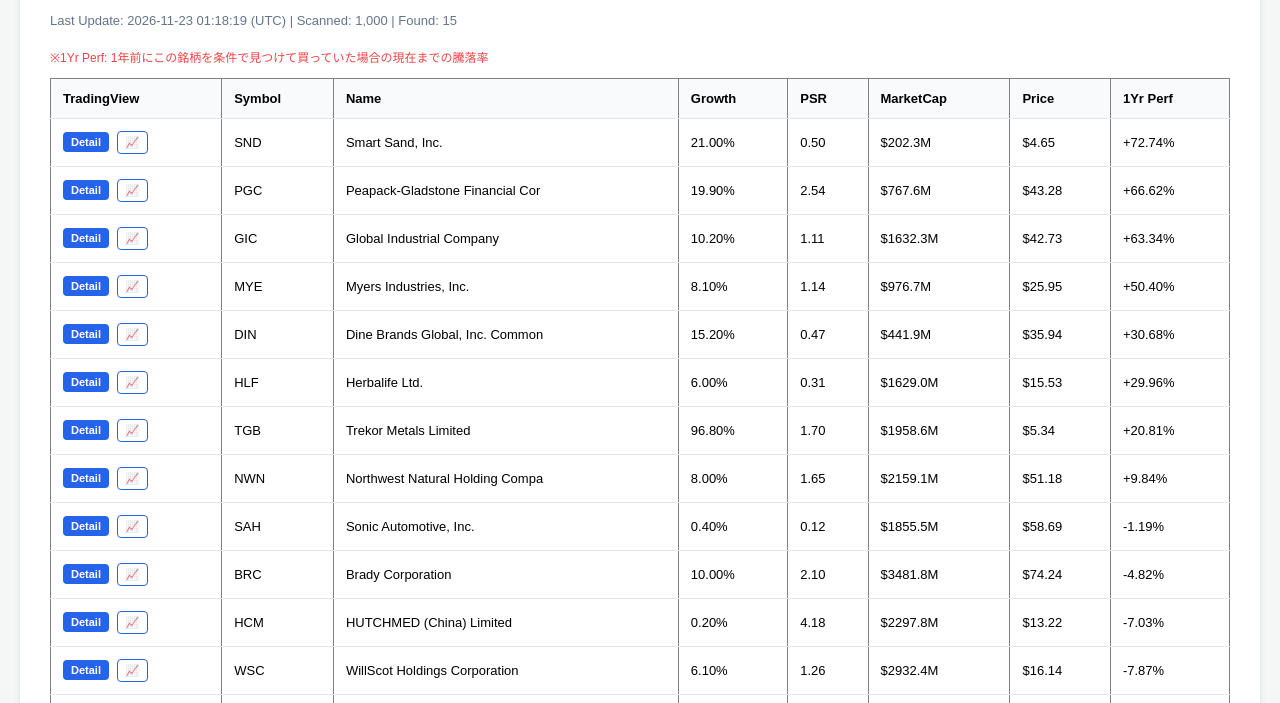
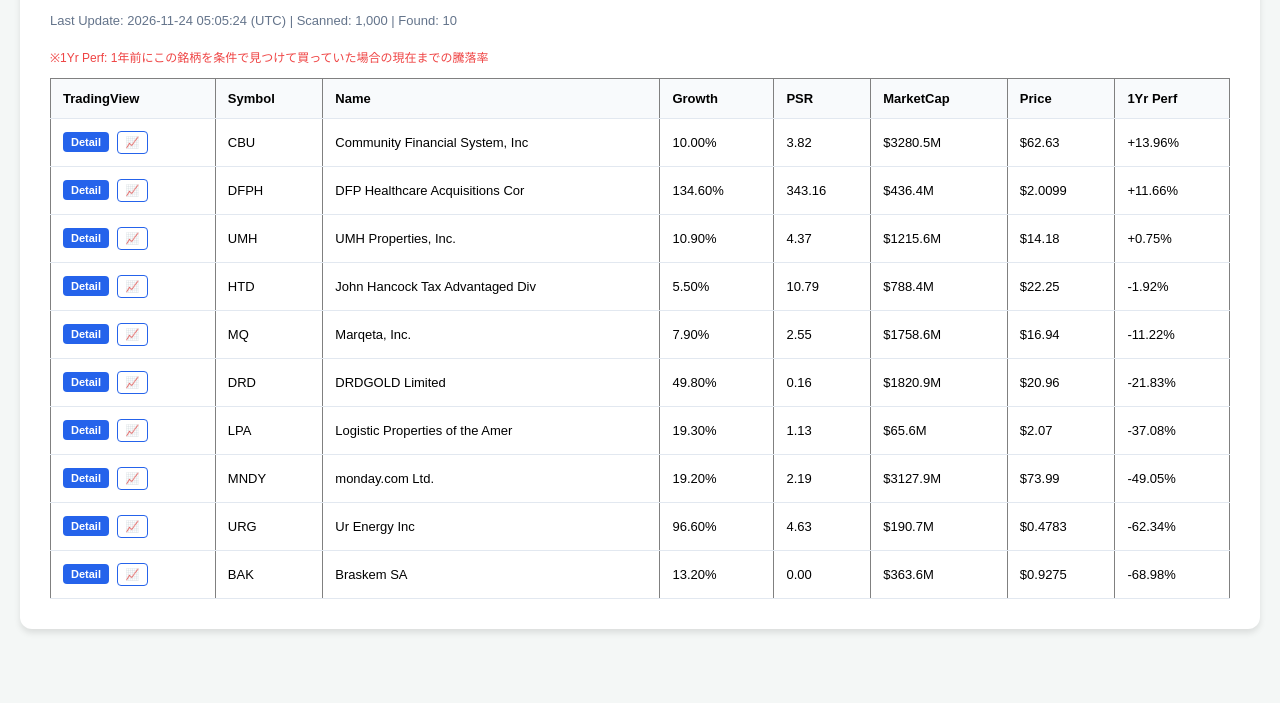
Before and after one commit to shige201906428/us-stock-tenbagger-hunter, a plain HTML site: page index.html in a window 1280 px wide. Shown: the part 97-800 px from the top of the page. Drawn offline with Linux system fonts and the light colour scheme.

Commit message:
Auto-update: 1000 stocks scanned and updated HTML

```diff
--- a/index.html
+++ b/index.html
@@ -21,7 +21,7 @@
 <body>
     <div class="container">
         <h1>🚀 Tenbagger Simulation Hunter</h1>
-        <div class="meta">Last Update: 2026-11-23 01:18:19 (UTC) | Scanned: 1,000 | Found: 15</div>
+        <div class="meta">Last Update: 2026-11-24 05:05:24 (UTC) | Scanned: 1,000 | Found: 10</div>
         <p style="font-size:12px; color:#ef4444;">※1Yr Perf: 1年前にこの銘柄を条件で見つけて買っていた場合の現在までの騰落率</p>
         <div style="overflow-x: auto;">
             <table border="1" class="dataframe">
@@ -39,154 +39,104 @@
   </thead>
   <tbody>
     <tr>
-      <td><a href="https://www.tradingview.com/symbols/SND/" target="_blank" class="tv-btn detail">Detail</a> <a href="https://www.tradingview.com/chart/?symbol=SND" target="_blank" class="tv-btn chart">📈</a></td>
-      <td>SND</td>
-      <td>Smart Sand, Inc.</td>
-      <td>21.00%</td>
-      <td>0.50</td>
-      <td>$202.3M</td>
-      <td>$4.65</td>
-      <td>+72.74%</td>
+      <td><a href="https://www.tradingview.com/symbols/CBU/" target="_blank" class="tv-btn detail">Detail</a> <a href="https://www.tradingview.com/chart/?symbol=CBU" target="_blank" class="tv-btn chart">📈</a></td>
+      <td>CBU</td>
+      <td>Community Financial System, Inc</td>
+      <td>10.00%</td>
+      <td>3.82</td>
+      <td>$3280.5M</td>
+      <td>$62.63</td>
+      <td>+13.96%</td>
     </tr>
     <tr>
-      <td><a href="https://www.tradingview.com/symbols/PGC/" target="_blank" class="tv-btn detail">Detail</a> <a href="https://www.tradingview.com/chart/?symbol=PGC" target="_blank" class="tv-btn chart">📈</a></td>
-      <td>PGC</td>
-      <td>Peapack-Gladstone Financial Cor</td>
-      <td>19.90%</td>
-      <td>2.54</td>
-      <td>$767.6M</td>
-      <td>$43.28</td>
-      <td>+66.62%</td>
+      <td><a href="https://www.tradingview.com/symbols/DFPH/" target="_blank" class="tv-btn detail">Detail</a> <a href="https://www.tradingview.com/chart/?symbol=DFPH" target="_blank" class="tv-btn chart">📈</a></td>
+      <td>DFPH</td>
+      <td>DFP Healthcare Acquisitions Cor</td>
+      <td>134.60%</td>
+      <td>343.16</td>
+      <td>$436.4M</td>
+      <td>$2.0099</td>
+      <td>+11.66%</td>
     </tr>
     <tr>
-      <td><a href="https://www.tradingview.com/symbols/GIC/" target="_blank" class="tv-btn detail">Detail</a> <a href="https://www.tradingview.com/chart/?symbol=GIC" target="_blank" class="tv-btn chart">📈</a></td>
-      <td>GIC</td>
-      <td>Global Industrial Company</td>
-      <td>10.20%</td>
-      <td>1.11</td>
-      <td>$1632.3M</td>
-      <td>$42.73</td>
-      <td>+63.34%</td>
+      <td><a href="https://www.tradingview.com/symbols/UMH/" target="_blank" class="tv-btn detail">Detail</a> <a href="https://www.tradingview.com/chart/?symbol=UMH" target="_blank" class="tv-btn chart">📈</a></td>
+      <td>UMH</td>
+      <td>UMH Properties, Inc.</td>
+      <td>10.90%</td>
+      <td>4.37</td>
+      <td>$1215.6M</td>
+      <td>$14.18</td>
+      <td>+0.75%</td>
     </tr>
     <tr>
-      <td><a href="https://www.tradingview.com/symbols/MYE/" target="_blank" class="tv-btn detail">Detail</a> <a href="https://www.tradingview.com/chart/?symbol=MYE" target="_blank" class="tv-btn chart">📈</a></td>
-      <td>MYE</td>
-      <td>Myers Industries, Inc.</td>
-      <td>8.10%</td>
-      <td>1.14</td>
-      <td>$976.7M</td>
-      <td>$25.95</td>
-      <td>+50.40%</td>
-    </tr>
-    <tr>
-      <td><a href="https://www.tradingview.com/symbols/DIN/" target="_blank" class="tv-btn detail">Detail</a> <a href="https://www.tradingview.com/chart/?symbol=DIN" target="_blank" class="tv-btn chart">📈</a></td>
-      <td>DIN</td>
-      <td>Dine Brands Global, Inc. Common</td>
-      <td>15.20%</td>
-      <td>0.47</td>
-      <td>$441.9M</td>
-      <td>$35.94</td>
-      <td>+30.68%</td>
-    </tr>
-    <tr>
-      <td><a href="https://www.tradingview.com/symbols/HLF/" target="_blank" class="tv-btn detail">Detail</a> <a href="https://www.tradingview.com/chart/?symbol=HLF" target="_blank" class="tv-btn chart">📈</a></td>
-      <td>HLF</td>
-      <td>Herbalife Ltd.</td>
-      <td>6.00%</td>
-      <td>0.31</td>
-      <td>$1629.0M</td>
-      <td>$15.53</td>
-      <td>+29.96%</td>
-    </tr>
-    <tr>
-      <td><a href="https://www.tradingview.com/symbols/TGB/" target="_blank" class="tv-btn detail">Detail</a> <a href="https://www.tradingview.com/chart/?symbol=TGB" target="_blank" class="tv-btn chart">📈</a></td>
-      <td>TGB</td>
-      <td>Trekor Metals Limited</td>
-      <td>96.80%</td>
-      <td>1.70</td>
-      <td>$1958.6M</td>
-      <td>$5.34</td>
-      <td>+20.81%</td>
-    </tr>
-    <tr>
-      <td><a href="https://www.tradingview.com/symbols/NWN/" target="_blank" class="tv-btn detail">Detail</a> <a href="https://www.tradingview.com/chart/?symbol=NWN" target="_blank" class="tv-btn chart">📈</a></td>
-      <td>NWN</td>
-      <td>Northwest Natural Holding Compa</td>
-      <td>8.00%</td>
-      <td>1.65</td>
-      <td>$2159.1M</td>
-      <td>$51.18</td>
-      <td>+9.84%</td>
-    </tr>
-    <tr>
-      <td><a href="https://www.tradingview.com/symbols/SAH/" target="_blank" class="tv-btn detail">Detail</a> <a href="https://www.tradingview.com/chart/?symbol=SAH" target="_blank" class="tv-btn chart">📈</a></td>
-      <td>SAH</td>
-      <td>Sonic Automotive, Inc.</td>
-      <td>0.40%</td>
-      <td>0.12</td>
-      <td>$1855.5M</td>
-      <td>$58.69</td>
-      <td>-1.19%</td>
-    </tr>
-    <tr>
-      <td><a href="https://www.tradingview.com/symbols/BRC/" target="_blank" class="tv-btn detail">Detail</a> <a href="https://www.tradingview.com/chart/?symbol=BRC" target="_blank" class="tv-btn chart">📈</a></td>
-      <td>BRC</td>
-      <td>Brady Corporation</td>
-      <td>10.00%</td>
-      <td>2.10</td>
-      <td>$3481.8M</td>
-      <td>$74.24</td>
-      <td>-4.82%</td>
-    </tr>
-    <tr>
-      <td><a href="https://www.tradingview.com/symbols/HCM/" target="_blank" class="tv-btn detail">Detail</a> <a href="https://www.tradingview.com/chart/?symbol=HCM" target="_blank" class="tv-btn chart">📈</a></td>
-      <td>HCM</td>
-      <td>HUTCHMED (China) Limited</td>
-      <td>0.20%</td>
-      <td>4.18</td>
-      <td>$2297.8M</td>
-      <td>$13.22</td>
-      <td>-7.03%</td>
-    </tr>
-    <tr>
-      <td><a href="https://www.tradingview.com/symbols/WSC/" target="_blank" class="tv-btn detail">Detail</a> <a href="https://www.tradingview.com/chart/?symbol=WSC" target="_blank" class="tv-btn chart">📈</a></td>
-      <td>WSC</td>
-      <td>WillScot Holdings Corporation</td>
-      <td>6.10%</td>
-      <td>1.26</td>
-      <td>$2932.4M</td>
-      <td>$16.14</td>
-      <td>-7.87%</td>
+      <td><a href="https://www.tradingview.com/symbols/HTD/" target="_blank" class="tv-btn detail">Detail</a> <a href="https://www.tradingview.com/chart/?symbol=HTD" target="_blank" class="tv-btn chart">📈</a></td>
+      <td>HTD</td>
+      <td>John Hancock Tax Advantaged Div</td>
+      <td>5.50%</td>
+      <td>10.79</td>
+      <td>$788.4M</td>
+      <td>$22.25</td>
+      <td>-1.92%</td>
     </tr>
     <tr>
       <td><a href="https://www.tradingview.com/symbols/MQ/" target="_blank" class="tv-btn detail">Detail</a> <a href="https://www.tradingview.com/chart/?symbol=MQ" target="_blank" class="tv-btn chart">📈</a></td>
       <td>MQ</td>
       <td>Marqeta, Inc.</td>
       <td>7.90%</td>
-      <td>2.44</td>
-      <td>$1685.9M</td>
-      <td>$16.24</td>
-      <td>-14.88%</td>
+      <td>2.55</td>
+      <td>$1758.6M</td>
+      <td>$16.94</td>
+      <td>-11.22%</td>
+    </tr>
+    <tr>
+      <td><a href="https://www.tradingview.com/symbols/DRD/" target="_blank" class="tv-btn detail">Detail</a> <a href="https://www.tradingview.com/chart/?symbol=DRD" target="_blank" class="tv-btn chart">📈</a></td>
+      <td>DRD</td>
+      <td>DRDGOLD Limited</td>
+      <td>49.80%</td>
+      <td>0.16</td>
+      <td>$1820.9M</td>
+      <td>$20.96</td>
+      <td>-21.83%</td>
+    </tr>
+    <tr>
+      <td><a href="https://www.tradingview.com/symbols/LPA/" target="_blank" class="tv-btn detail">Detail</a> <a href="https://www.tradingview.com/chart/?symbol=LPA" target="_blank" class="tv-btn chart">📈</a></td>
+      <td>LPA</td>
+      <td>Logistic Properties of the Amer</td>
+      <td>19.30%</td>
+      <td>1.13</td>
+      <td>$65.6M</td>
+      <td>$2.07</td>
+      <td>-37.08%</td>
     </tr>
     <tr>
       <td><a href="https://www.tradingview.com/symbols/MNDY/" target="_blank" class="tv-btn detail">Detail</a> <a href="https://www.tradingview.com/chart/?symbol=MNDY" target="_blank" class="tv-btn chart">📈</a></td>
       <td>MNDY</td>
       <td>monday.com Ltd.</td>
       <td>19.20%</td>
-      <td>2.14</td>
-      <td>$3050.5M</td>
-      <td>$72.16</td>
-      <td>-50.32%</td>
+      <td>2.19</td>
+      <td>$3127.9M</td>
+      <td>$73.99</td>
+      <td>-49.05%</td>
     </tr>
     <tr>
-      <td><a href="https://www.tradingview.com/symbols/TPB/" target="_blank" class="tv-btn detail">Detail</a> <a href="https://www.tradingview.com/chart/?symbol=TPB" target="_blank" class="tv-btn chart">📈</a></td>
-      <td>TPB</td>
-      <td>Turning Point Brands, Inc.</td>
-      <td>27.00%</td>
-      <td>1.71</td>
-      <td>$921.7M</td>
-      <td>$46.36</td>
-      <td>-51.95%</td>
+      <td><a href="https://www.tradingview.com/symbols/URG/" target="_blank" class="tv-btn detail">Detail</a> <a href="https://www.tradingview.com/chart/?symbol=URG" target="_blank" class="tv-btn chart">📈</a></td>
+      <td>URG</td>
+      <td>Ur Energy Inc</td>
+      <td>96.60%</td>
+      <td>4.63</td>
+      <td>$190.7M</td>
+      <td>$0.4783</td>
+      <td>-62.34%</td>
+    </tr>
+    <tr>
+      <td><a href="https://www.tradingview.com/symbols/BAK/" target="_blank" class="tv-btn detail">Detail</a> <a href="https://www.tradingview.com/chart/?symbol=BAK" target="_blank" class="tv-btn chart">📈</a></td>
+      <td>BAK</td>
+      <td>Braskem SA</td>
+      <td>13.20%</td>
+      <td>0.00</td>
+      <td>$363.6M</td>
+      <td>$0.9275</td>
+      <td>-68.98%</td>
     </tr>
   </tbody>
 </table>
```
